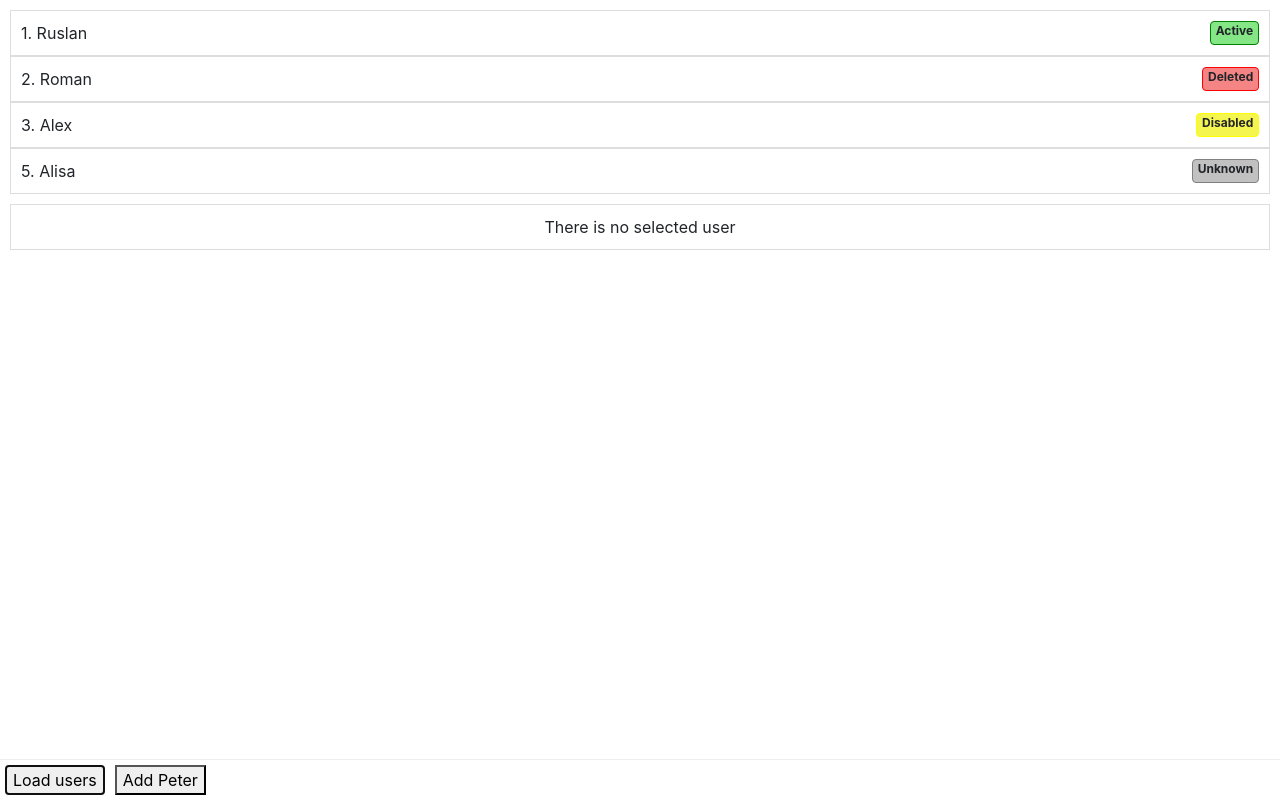
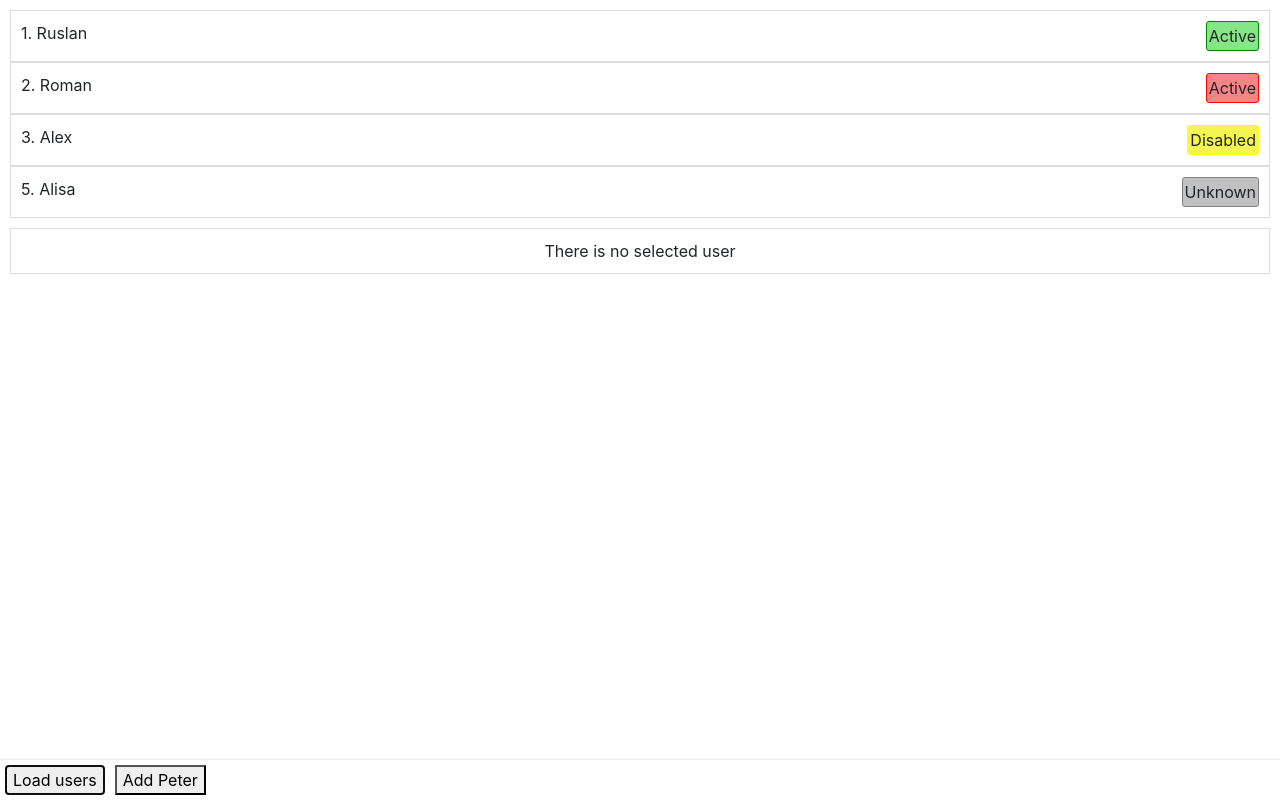
Before and after one commit to rmolodyko-softheme/angular-lessons, an Angular app: page / in a window 1280 px wide. Both pictures are taken after a click on the button "Load users". Built offline with nearby package versions, Linux system fonts and the light colour scheme.

Commit message:
Added host

```diff
--- a/src/app/app.component.html
+++ b/src/app/app.component.html
@@ -1,10 +1,10 @@
 <ul class="list" *ngIf="users.length > 0; else emptyList">
   <ng-container *ngFor="let user of users;index as i; trackBy: trackByFn">
     <ng-container *ngIf="user.isVisible">
-      <li class="list-item" [class.active]="user.id === selectedUserId" (click)="selectedUserId = user.id">
+      <li class="list-item" [class.active]="user.id === selectedUserId" (click)="selectedUserId = user.id" [appBadgeAttributive]="user.status">
         <span class="item-name" [attr.title]="user.name">{{ i + 1 }}. {{ user.name }}</span>
         <!--<app-badge-component [status]="user.status"></app-badge-component>-->
-        <ng-template [ngTemplateOutlet]="badgeInfoTemplate" [ngTemplateOutletContext]="{ status: user.status, $implicit: user }"></ng-template>
+        <!--<ng-template [ngTemplateOutlet]="badgeInfoTemplate" [ngTemplateOutletContext]="{ status: user.status, $implicit: user }"></ng-template>-->
       </li>
     </ng-container>
   </ng-container>
--- a/src/app/badge-attributive/badge-attributive.directive.ts
+++ b/src/app/badge-attributive/badge-attributive.directive.ts
@@ -2,7 +2,10 @@ import { Directive, ElementRef, HostBinding, HostListener, Input } from '@angula
 import { UserStatus } from '../models/user';
 
 @Directive({
-  selector: '[appBadgeAttributive]'
+  selector: '[appBadgeAttributive]',
+  host: {
+    '[class.hide-badge]': 'isHideBadge'
+  }
 })
 export class BadgeAttributiveDirective {
   @Input('appBadgeAttributive') set status(status: UserStatus) {
@@ -15,7 +18,8 @@ export class BadgeAttributiveDirective {
     this.isHideBadge = !this.isHideBadge;
   }
 
-  @HostBinding('class.hide-badge') isHideBadge = false;
+  // @HostBinding('class.hide-badge') isHideBadge = false;
+  isHideBadge = false;
 
   constructor(private element: ElementRef) {
     this.element.nativeElement.classList.add('badge-attributive');
```
